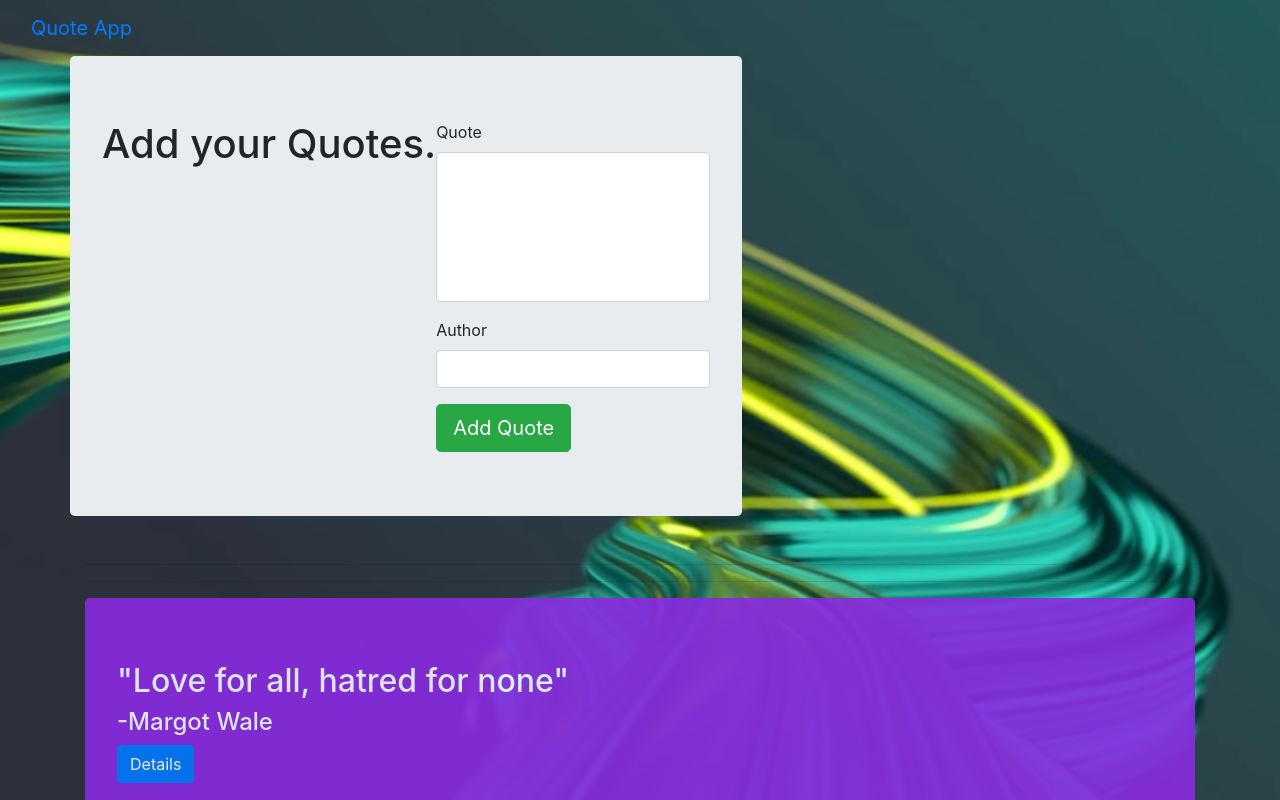
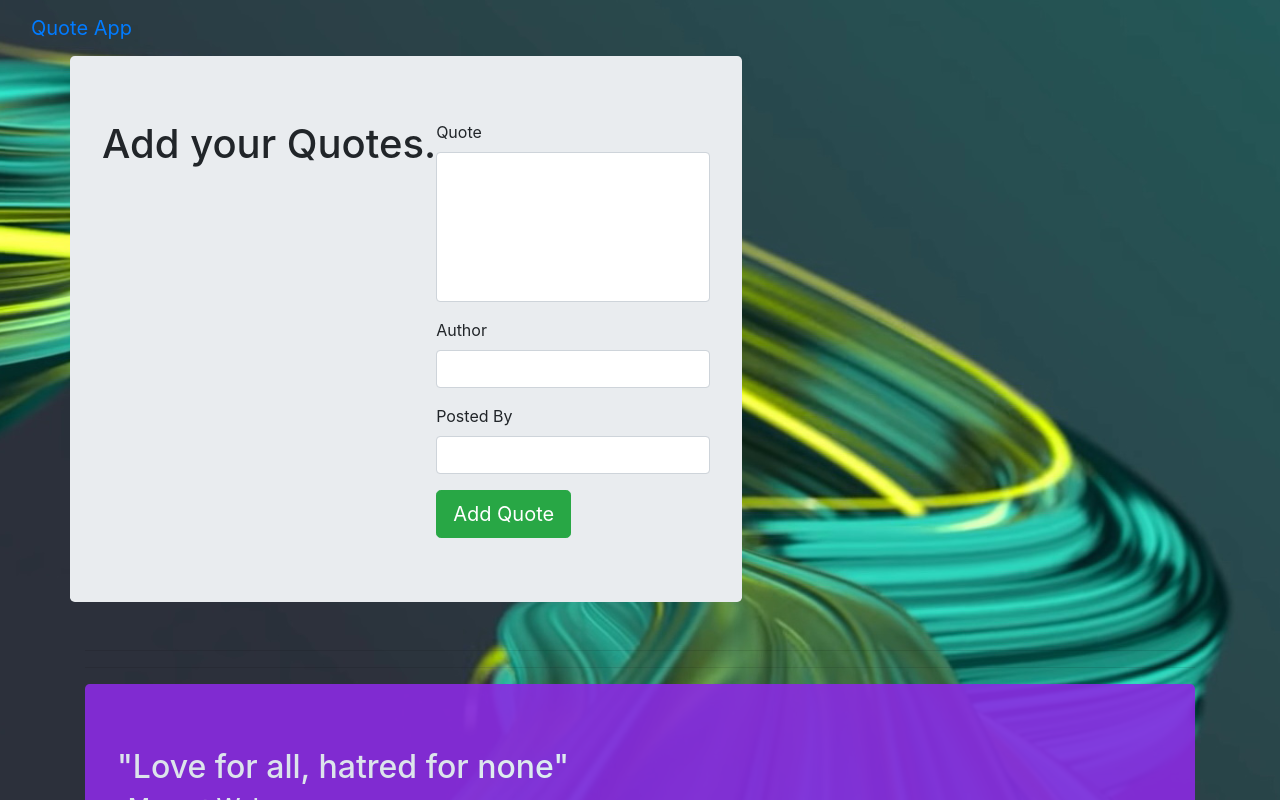
Before and after one commit to edwinaringo/quotes, an Angular app in the folder Quotes/: page / in a window 1280 px wide. Shown: the top 800 px of the page. Built offline with nearby package versions, Linux system fonts and the light colour scheme.

Commit message:
Adding posted by property to the form HTML

```diff
--- a/Quotes/src/app/quote-form/quote-form.component.html
+++ b/Quotes/src/app/quote-form/quote-form.component.html
@@ -26,5 +26,15 @@
               </div>
 
           </div>
+          <div class="form-group">
+
+            <label for="postedBy">Posted By</label>
+            <input type="text" required class="form-control" id="postedBy" [(ngModel)]="newQuote.postedBy" name="postedBy" #postedBy="ngModel">
+            <div [hidden]="author.valid || author.pristine" class="alert alert-danger">
+              <p> Poster is Required</p>
+
+          </div>
+
+        </div>
           <button type="submit reset" class="btn btn-success btn-lg">Add Quote</button>
       </form>
--- a/Quotes/src/app/quote-metadata/quote-metadata.component.html
+++ b/Quotes/src/app/quote-metadata/quote-metadata.component.html
@@ -4,7 +4,7 @@
 <button class="btn btn-dark" (click) = 'downVoteQuote()'>Dislike:{{quote.downVote}}</button>
 
 <br>
-<div>posted {{quote.dateAdded|postDuration}} days ago</div>
+
 <div>posted {{quote.dateAdded|postDuration}} days ago by {{quote.postedBy}}</div>
 <br>
 
```
